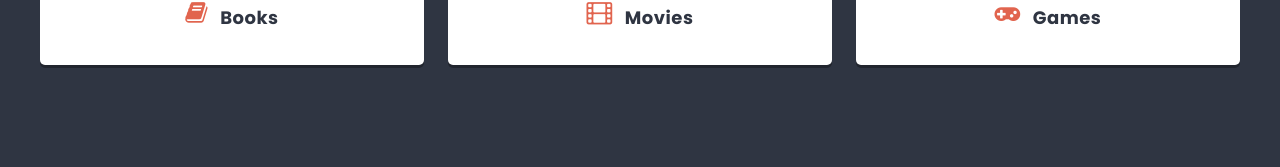
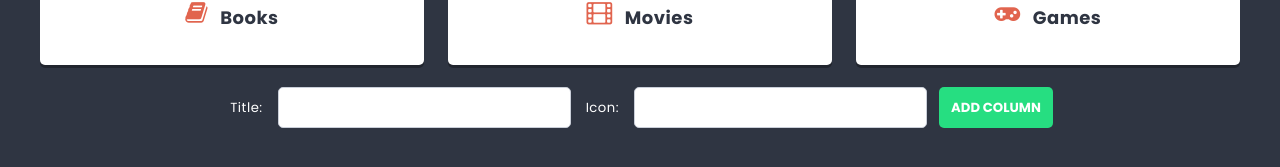
Before and after one commit to Kyuba3/react-first-app, a React (Create React App) app: page / in a window 1280 px wide. Shown: the part 531-698 px from the top of the page. Built offline with nearby package versions, Linux system fonts and the light colour scheme.

Commit message:
Update List and TextInput components

```diff
--- a/package.json
+++ b/package.json
@@ -11,6 +11,7 @@
     "react-dom": "^18.2.0",
     "react-scripts": "5.0.1",
     "sass": "^1.56.1",
+    "shortid": "^2.2.16",
     "web-vitals": "^2.1.4"
   },
   "scripts": {
--- /dev/null
+++ b/src/components/ColumnForm/ColumnForm.js
@@ -0,0 +1,36 @@
+import styles from './ColumnForm.module.scss';
+import { useState } from 'react';
+import Button from '../Button/Button';
+import TextInput from '../TextInput/TextInput';
+
+const ColumnForm = (props) => {
+
+    const [title, setTitle] = useState('');
+    const [icon, setIcon] = useState('');
+    const handleSubmit = e => {
+        e.preventDefault();
+        props.action({title: title, icon: icon});
+        setTitle('');
+        setIcon('');
+    }
+
+    return(
+        <form className={styles.columnForm} onSubmit={handleSubmit}>
+            <span className={styles.inputText}>
+                Title:
+            </span>
+            <TextInput value={title} onChange={e => setTitle(e.target.value)} />
+
+            <span className={styles.inputText}>
+                Icon:
+            </span>
+            <TextInput value={icon} onChange={e => setIcon(e.target.value)} />
+
+            <Button>
+                ADD COLUMN
+            </Button>
+        </form>
+    );
+} ;
+
+export default ColumnForm;
--- /dev/null
+++ b/src/components/ColumnForm/ColumnForm.module.scss
@@ -0,0 +1,11 @@
+@import '../../styles/settings.scss';
+
+.columnForm {
+    text-align: center;
+    padding: 10px;
+}
+
+.inputText {
+    margin: 15px;
+    text-align: center;
+}
--- a/src/components/List/List.js
+++ b/src/components/List/List.js
@@ -1,6 +1,21 @@
 import styles from './List.module.scss';
 import Column from '../Column/Column';
+import { useState } from 'react';
+import shortid from 'shortid';
+import ColumnForm from '../ColumnForm/ColumnForm';
+
 const List = () => {
+
+    const [columns, setColumns] = useState([
+        { id: 1, title: 'Books', icon: 'book' },
+        { id: 2, title: 'Movies', icon: 'film' },
+        { id: 3, title: 'Games', icon: 'gamepad' }
+    ]);
+
+    const addColumn = newColumn => {
+        setColumns([...columns, {id: shortid(), title: newColumn.title, icon: newColumn.icon}]);
+    }
+
     return (
         <div className={styles.list}>
             <header className={styles.header}>
@@ -8,10 +23,9 @@
             </header>
             <p className={styles.description}>Interesting things I want to check out</p>
             <section className={styles.columns}>
-                <Column icon="book" title="Books" />
-                <Column icon="film" title="Movies" />
-                <Column icon="gamepad" title="Games" />
+                {columns.map(column => <Column key = {column.id} title={column.title} icon={column.icon} />)}
             </section>
+            <ColumnForm action={addColumn}/>
         </div>
     );
 };
--- a/src/components/TextInput/TextInput.js
+++ b/src/components/TextInput/TextInput.js
@@ -1,7 +1,7 @@
 import styles from './TextInput.module.scss';
 
 const TextInput = props => {
-    return (<input className={styles.input} placeholder={props.placeholder} type="text" />);
+    return (<input className={styles.input} value={props.value} onChange={props.onChange} placeholder={props.placeholder} type="text" />);
 };
 
 export default TextInput;
```
Also changed, not shown: 1 other file (tests, documents, lock files or other folders).
